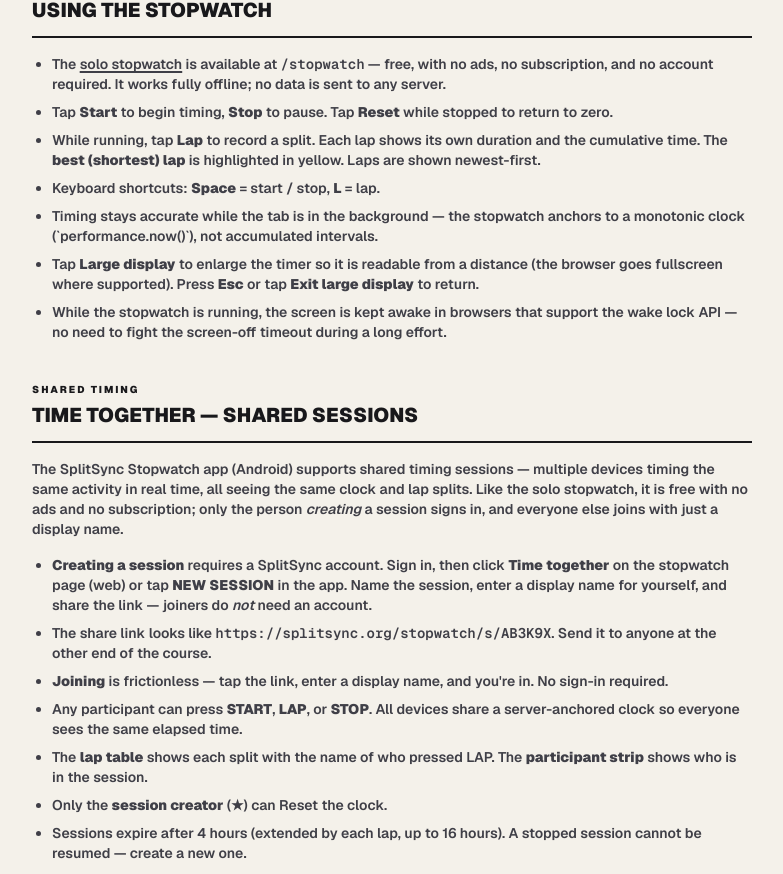
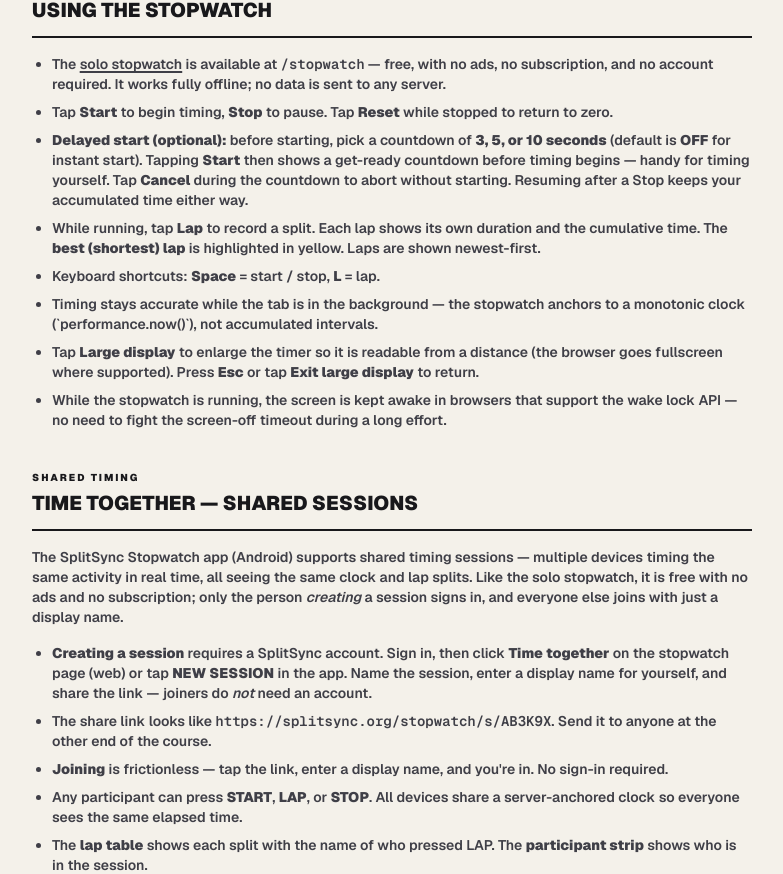
Before and after one commit to alexjoybc/split-sync, a Next.js app in the folder apps/web/: page /help in a window 1280 px wide. Shown: the part 3439-4313 px from the top of the page, without its empty margins (248-1031 px from the left). Built offline with nearby package versions, Linux system fonts and the light colour scheme.

Commit message:
fix(stopwatch): preserve resume semantics with delayed start + help docs (#237)

```diff
--- a/apps/web/src/app/help/page.tsx
+++ b/apps/web/src/app/help/page.tsx
@@ -372,6 +372,16 @@
               zero.
             </li>
             <li>
+              <strong>Delayed start (optional):</strong> before starting, pick a
+              countdown of <strong>3, 5, or 10 seconds</strong> (default is{" "}
+              <strong>OFF</strong> for instant start). Tapping{" "}
+              <strong>Start</strong> then shows a get-ready countdown before
+              timing begins — handy for timing yourself. Tap{" "}
+              <strong>Cancel</strong> during the countdown to abort without
+              starting. Resuming after a Stop keeps your accumulated time
+              either way.
+            </li>
+            <li>
               While running, tap <strong>Lap</strong> to record a split. Each
               lap shows its own duration and the cumulative time. The{" "}
               <strong>best (shortest) lap</strong> is highlighted in yellow.
--- a/apps/web/src/app/stopwatch/page.tsx
+++ b/apps/web/src/app/stopwatch/page.tsx
@@ -476,8 +476,9 @@
   // Called when countdown ticks reach zero — start the actual stopwatch
   // (useWakeLock acquires the wake lock when state becomes "running")
   const commitStart = useCallback(() => {
+    // Do NOT reset accRef here: "stopped" is a pause, so Start resumes with
+    // accumulated time intact. Only handleReset zeroes it.
     startRef.current = performance.now();
-    accRef.current = 0;
     setState("running");
     startLoop();
   }, [startLoop]);
@@ -542,9 +543,8 @@
         // Enter countdown
         beginCountdown(delaySeconds);
       } else {
-        // Instant start
+        // Instant start / resume (accRef preserved so stopped time resumes)
         startRef.current = performance.now();
-        accRef.current = 0;
         setState("running");
         startLoop();
       }
```
Also changed, not shown: 1 other file (tests, documents, lock files or other folders).
